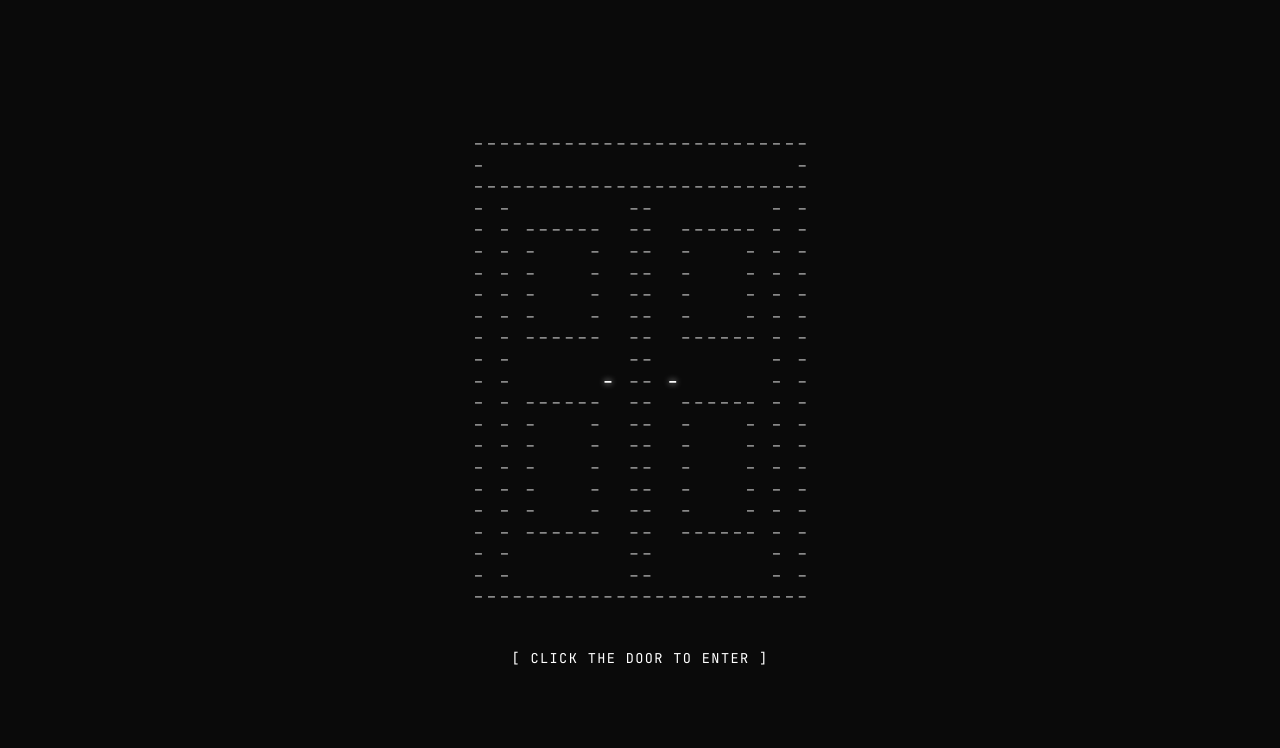
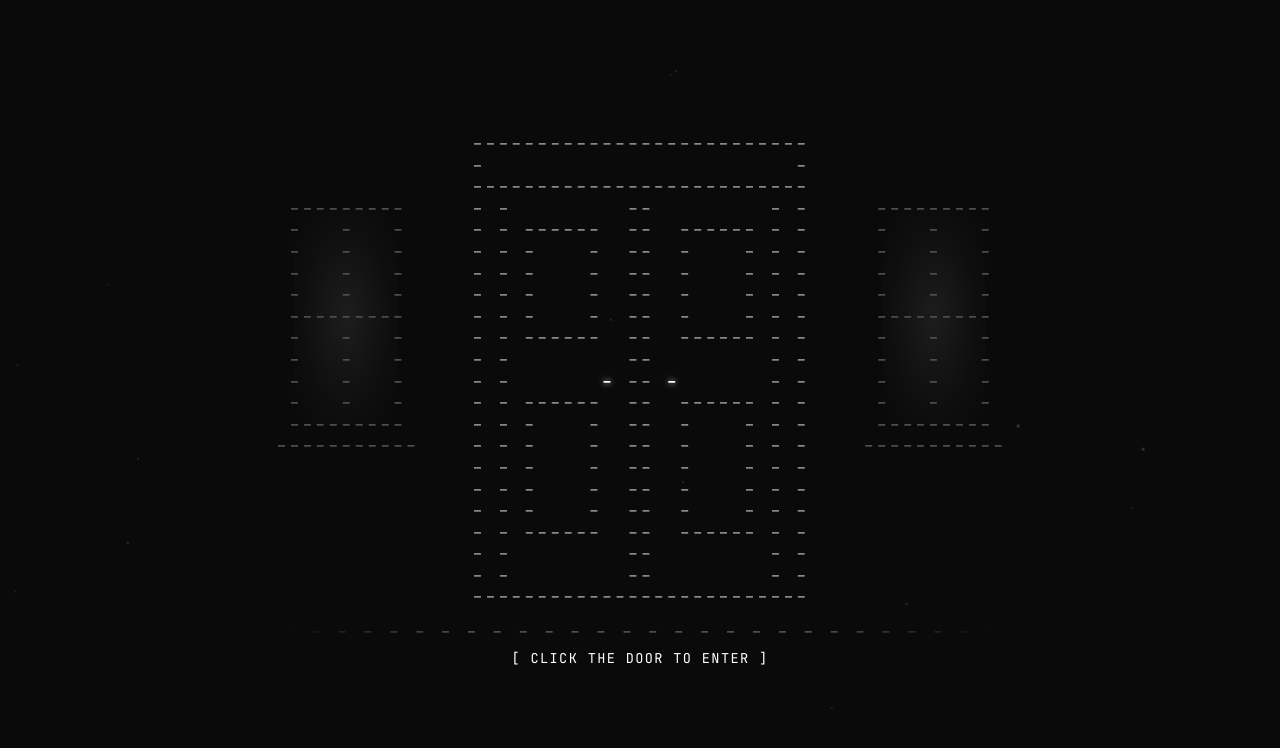
Before and after one commit to DavidIvanSantoso/David-s-New-Portfolio, a React (Vite) app: page / in a window 1280 px wide. Shown: the top 748 px of the page. Built offline with nearby package versions, Linux system fonts and the light colour scheme.

Commit message:
23/9/26 - Add: More Decoreation Door Animation

```diff
--- a/src/components/DoorIntro.css
+++ b/src/components/DoorIntro.css
@@ -12,7 +12,21 @@
 }
 
 .door-stage {
+  position: relative;
+  z-index: 1;
   perspective: 1400px;
+}
+
+.door-facade {
+  position: relative;
+  display: flex;
+  align-items: flex-start;
+  gap: 2.5em;
+  font-family: var(--font-mono);
+  font-size: min(2.7vh, 3vw);
+  line-height: 1;
+  transform-style: preserve-3d;
+  will-change: transform, opacity;
 }
 
 .door {
@@ -21,9 +35,7 @@
   background: none;
   border: none;
   padding: 0;
-  font-family: var(--font-mono);
-  font-size: min(2.7vh, 4.4vw);
-  line-height: 1;
+  font: inherit;
   color: var(--text-secondary);
   transform-style: preserve-3d;
   will-change: transform;
@@ -80,6 +92,63 @@
   transform: translateZ(-4px);
 }
 
+.door-window {
+  position: relative;
+  margin-top: 3em;
+  color: var(--text-muted);
+  white-space: pre;
+  text-align: left;
+}
+
+.door-window-art {
+  position: relative;
+  z-index: 1;
+}
+
+.door-window-glow {
+  position: absolute;
+  top: 0.5em;
+  bottom: 1.5em;
+  left: 0.9em;
+  right: 0.9em;
+  background: radial-gradient(ellipse at center, rgba(255, 255, 255, 0.14) 0%, rgba(255, 255, 255, 0.04) 60%, transparent 100%);
+}
+
+.door-ground {
+  position: absolute;
+  top: calc(100% + 0.6em);
+  left: 50%;
+  transform: translateX(-50%);
+  white-space: pre;
+  color: var(--text-muted);
+  -webkit-mask-image: linear-gradient(90deg, transparent, #000 25%, #000 75%, transparent);
+  mask-image: linear-gradient(90deg, transparent, #000 25%, #000 75%, transparent);
+}
+
+.door-dust {
+  position: absolute;
+  inset: 0;
+  pointer-events: none;
+  z-index: 0;
+}
+
+.door-dust span {
+  position: absolute;
+  border-radius: 50%;
+  background: var(--text-secondary);
+  opacity: 0;
+}
+
+@media (max-width: 640px) {
+  .door-facade {
+    font-size: min(2.7vh, 4.4vw);
+  }
+
+  .door-window {
+    display: none;
+  }
+}
+
 .door-hint {
   font-family: var(--font-mono);
   font-size: 0.85rem;
--- a/src/components/DoorIntro.tsx
+++ b/src/components/DoorIntro.tsx
@@ -33,6 +33,31 @@ const renderHalf = (side: 'left' | 'right') =>
     </div>
   ));
 
+const WIN_ROWS = 12;
+const WIN_COLS = 11;
+const GROUND_COLS = 56;
+const DUST_COUNT = 14;
+
+const isWindowDash = (r: number, c: number) => {
+  if (r === WIN_ROWS - 1) return true; // sill
+  if (c < 1 || c > WIN_COLS - 2) return false;
+  const mid = Math.floor(WIN_COLS / 2);
+  return r === 0 || r === WIN_ROWS - 2 || c === 1 || c === WIN_COLS - 2 || r === 5 || c === mid;
+};
+
+const renderWindow = () =>
+  Array.from({ length: WIN_ROWS }, (_, r) => (
+    <div className="door-row" key={r}>
+      {Array.from({ length: WIN_COLS }, (_, c) =>
+        isWindowDash(r, c) ? (
+          <span className="dash" key={c}>-</span>
+        ) : (
+          <span className="door-gap" key={c}> </span>
+        ),
+      )}
+    </div>
+  ));
+
 export const DoorIntro: React.FC<DoorIntroProps> = ({ onOpen }) => {
   const rootRef = useRef<HTMLDivElement>(null);
   const stageRef = useRef<HTMLDivElement>(null);
@@ -42,12 +67,25 @@ export const DoorIntro: React.FC<DoorIntroProps> = ({ onOpen }) => {
   const glowRef = useRef<HTMLDivElement>(null);
   const hintRef = useRef<HTMLDivElement>(null);
   const openingRef = useRef(false);
+  const facadeRef = useRef<HTMLDivElement>(null);
+  const dustRef = useRef<HTMLDivElement>(null);
 
   const [ready, setReady] = useState(false);
   const [gone, setGone] = useState(false);
 
   const leftHalf = useMemo(() => renderHalf('left'), []);
   const rightHalf = useMemo(() => renderHalf('right'), []);
+  const windowArt = useMemo(() => renderWindow(), []);
+  const dust = useMemo(
+    () =>
+      Array.from({ length: DUST_COUNT }, (_, i) => ({
+        left: `${Math.random() * 100}%`,
+        top: `${Math.random() * 100}%`,
+        size: Math.random() < 0.3 ? 3 : 2,
+        key: i,
+      })),
+    [],
+  );
 
   useEffect(() => {
     if (gone) return;
@@ -62,29 +100,70 @@ export const DoorIntro: React.FC<DoorIntroProps> = ({ onOpen }) => {
   }, [gone]);
 
   useEffect(() => {
-    const door = doorRef.current;
+    const facade = facadeRef.current;
     const stage = stageRef.current;
-    if (!door || !stage) return;
+    if (!facade || !stage) return;
 
     const ctx = gsap.context(() => {
-      const dashes = door.querySelectorAll('.dash');
+      const dashes = facade.querySelectorAll('.dash');
+      const windowGlows = facade.querySelectorAll('.door-window-glow');
 
-      gsap.set(door, { scale: 0.1, opacity: 0 });
+      gsap.set(facade, { scale: 0.1, opacity: 0 });
       gsap.set(glowRef.current, { opacity: 0 });
+      gsap.set(windowGlows, { opacity: 0 });
 
-      gsap.to(door, { opacity: 1, duration: 0.8, ease: 'power1.out' });
+      gsap.to(facade, { opacity: 1, duration: 0.8, ease: 'power1.out' });
       gsap.from(dashes, {
         opacity: 0,
         duration: 0.4,
         stagger: { each: 0.004, from: 'center' },
       });
       gsap.to(stage, { y: -8, duration: 0.3, repeat: 9, yoyo: true, ease: 'sine.inOut' });
-      gsap.to(door, {
+      gsap.to(facade, {
         scale: 1,
         duration: 3,
         ease: 'power2.out',
         onComplete: () => setReady(true),
       });
+
+      // Windows light up once the door is reached, then flicker faintly
+      gsap.to(windowGlows, {
+        opacity: 1,
+        duration: 1.2,
+        delay: 2.2,
+        stagger: 0.35,
+        ease: 'power1.inOut',
+        onComplete: () => {
+          windowGlows.forEach((glow) => {
+            gsap.to(glow, {
+              opacity: 0.55,
+              duration: gsap.utils.random(1.6, 2.6),
+              repeat: -1,
+              yoyo: true,
+              ease: 'sine.inOut',
+            });
+          });
+        },
+      });
+
+      const motes = dustRef.current?.children;
+      if (motes) {
+        Array.from(motes).forEach((mote) => {
+          gsap.fromTo(
+            mote,
+            { opacity: 0 },
+            { opacity: gsap.utils.random(0.15, 0.4), duration: 2, delay: gsap.utils.random(0, 2) },
+          );
+          gsap.to(mote, {
+            x: gsap.utils.random(-40, 40),
+            y: gsap.utils.random(-60, -20),
+            duration: gsap.utils.random(6, 11),
+            repeat: -1,
+            yoyo: true,
+            ease: 'sine.inOut',
+          });
+        });
+      }
     }, rootRef);
 
     return () => ctx.revert();
@@ -105,7 +184,7 @@ export const DoorIntro: React.FC<DoorIntroProps> = ({ onOpen }) => {
       .to(leftRef.current, { rotationY: -78, duration: 1.1, ease: 'power3.inOut', overwrite: 'auto' }, 0)
       .to(rightRef.current, { rotationY: 78, duration: 1.1, ease: 'power3.inOut', overwrite: 'auto' }, 0)
       .to(glowRef.current, { opacity: 1, duration: 0.8 }, 0.1)
-      .to(doorRef.current, { scale: 14, duration: 1.3, ease: 'power3.in' }, 0.9)
+      .to(facadeRef.current, { scale: 14, duration: 1.3, ease: 'power3.in' }, 0.9)
       .add(() => onOpen(), 1.7)
       .to(rootRef.current, { opacity: 0, duration: 0.6, ease: 'power1.inOut' }, 1.8);
   };
@@ -114,7 +193,19 @@ export const DoorIntro: React.FC<DoorIntroProps> = ({ onOpen }) => {
 
   return (
     <div ref={rootRef} className="door-intro">
+      <div ref={dustRef} className="door-dust" aria-hidden="true">
+        {dust.map((d) => (
+          <span key={d.key} style={{ left: d.left, top: d.top, width: d.size, height: d.size }} />
+        ))}
+      </div>
+
       <div ref={stageRef} className="door-stage">
+        <div ref={facadeRef} className="door-facade">
+          <div className="door-window" aria-hidden="true">
+            <div className="door-window-glow" />
+            <div className="door-window-art">{windowArt}</div>
+          </div>
+
           <button
             ref={doorRef}
             type="button"
@@ -129,6 +220,16 @@ export const DoorIntro: React.FC<DoorIntroProps> = ({ onOpen }) => {
             <div ref={leftRef} className="door-half door-half-left">{leftHalf}</div>
             <div ref={rightRef} className="door-half door-half-right">{rightHalf}</div>
           </button>
+
+          <div className="door-window" aria-hidden="true">
+            <div className="door-window-glow" />
+            <div className="door-window-art">{windowArt}</div>
+          </div>
+
+          <div className="door-ground" aria-hidden="true">
+            {'- '.repeat(GROUND_COLS / 2).trimEnd()}
+          </div>
+        </div>
       </div>
 
       <div ref={hintRef} className="door-hint">
```
Lines whose indentation alone changed are shown as unchanged.
